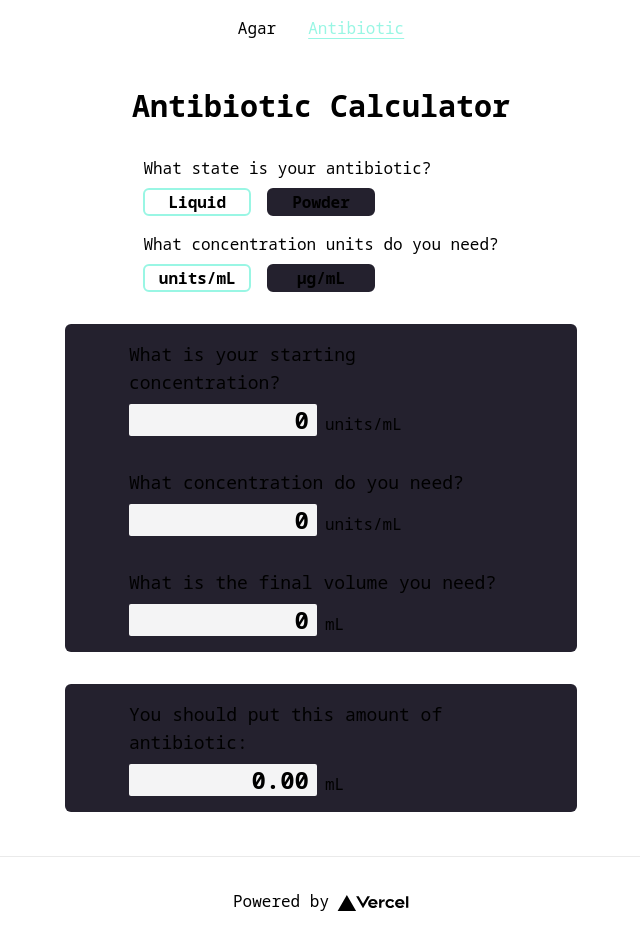
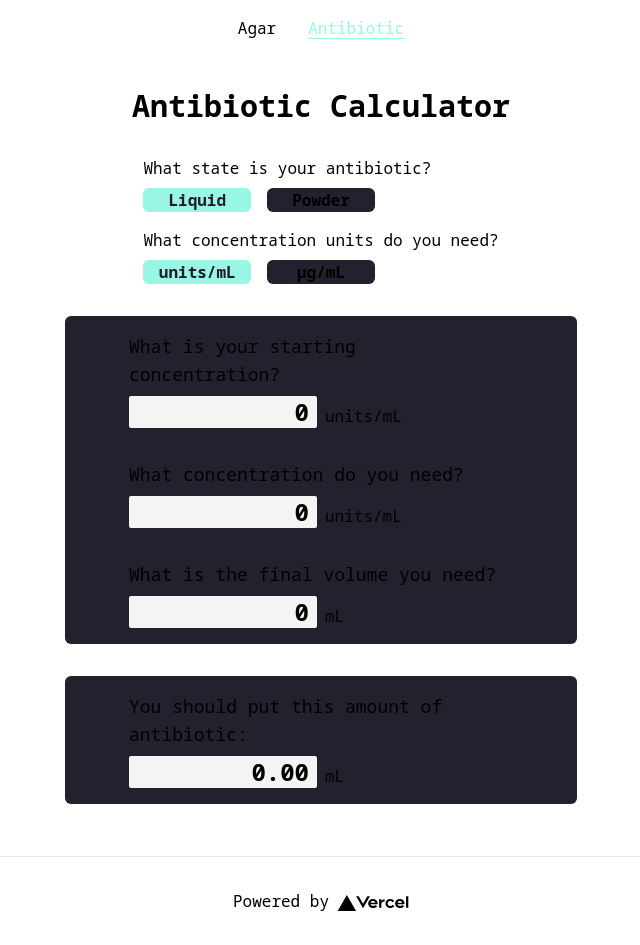
Before and after one commit to JNer1/lab-calculator, a Next.js app: page /antibiotic in a window 1280 px wide. Shown: the whole page, without its empty margins (319-959 px from the left). Built offline with nearby package versions, Linux system fonts and the light colour scheme.

Commit message:
feat(toggle button): add bg color and transtition
Use bg color instead of border for showing acitve or hover state.

Add transition effect.

```diff
--- a/components/ToggleButton.tsx
+++ b/components/ToggleButton.tsx
@@ -14,10 +14,8 @@ const ToggleButton = (props: ToggleButtonProps) => {
     <div
       onClick={onClick}
       className={`${
-        active
-          ? "border-2 border-teal-200"
-          : "border-2 border-lilac-700 bg-lilac-700"
-      } cursor-pointer rounded-md  text-center font-semibold hover:border-teal-200`}
+        active ? " bg-teal-200 text-lilac-900" : "bg-lilac-700"
+      } cursor-pointer rounded-md text-center font-semibold transition duration-[120ms] ease-in-out hover:bg-teal-200 hover:text-lilac-900`}
       tabIndex={0}
       onKeyDown={onKeyDown}
     >
```
